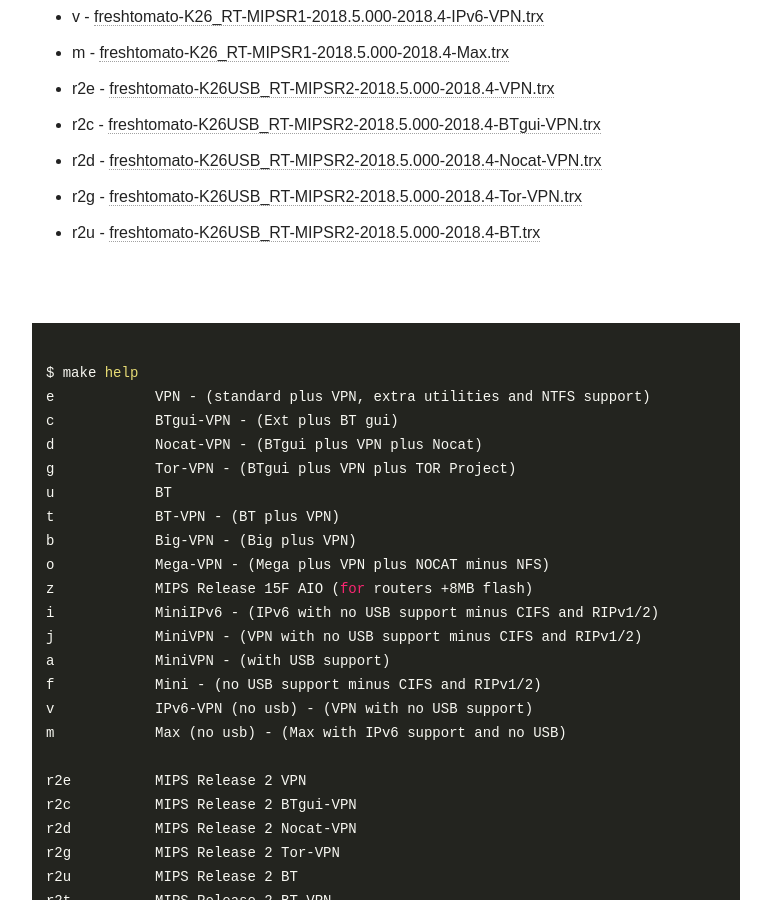
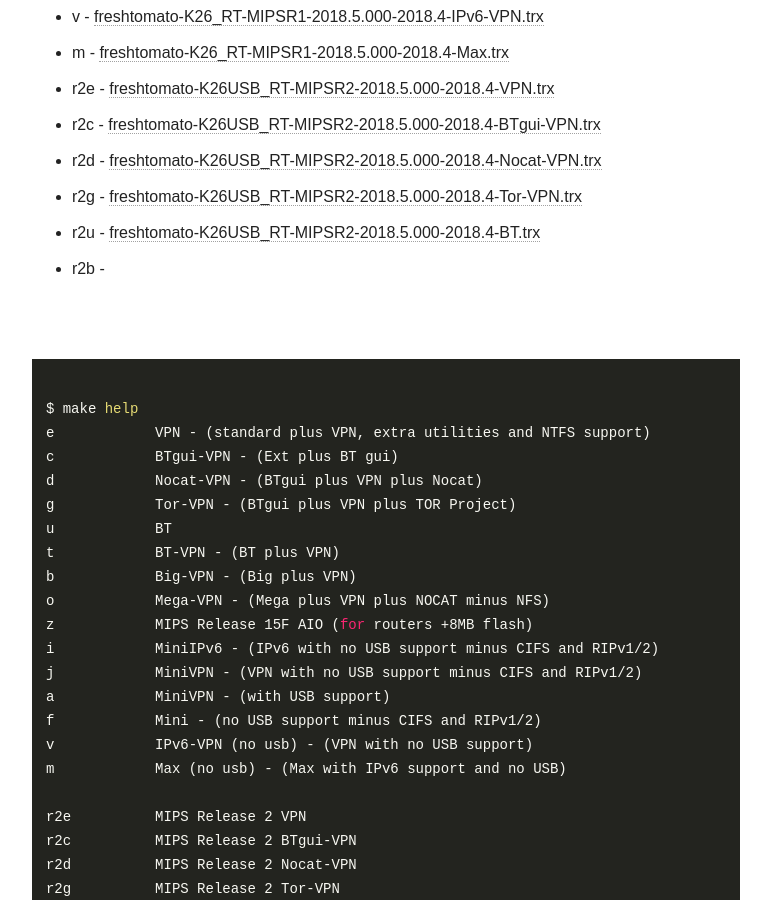
Before and after one commit to oglopss/freshtomato-mips-ci-jekyll, a Jekyll site: the page built from index.html, in a window 1280 px wide and 900 px high, scrolled down 1099 px. Shown: the whole window, without its empty margins (254-1025 px from the left). Built offline with Jekyll 4.4.1, drawn with Linux system fonts in a browser that asks for light colours; nearby versions of some CDN libraries.

Commit message:
Travis build 42 r2b pushed to gh-pages

```diff
--- a/_data/ss.yml
+++ b/_data/ss.yml
@@ -20,3 +20,4 @@
   - 0018 r2d freshtomato-K26USB_RT-MIPSR2-2018.5.000-2018.4-Nocat-VPN.trx
   - 0019 r2g freshtomato-K26USB_RT-MIPSR2-2018.5.000-2018.4-Tor-VPN.trx
   - 0020 r2u freshtomato-K26USB_RT-MIPSR2-2018.5.000-2018.4-BT.trx
+  - 0022 r2b
```
